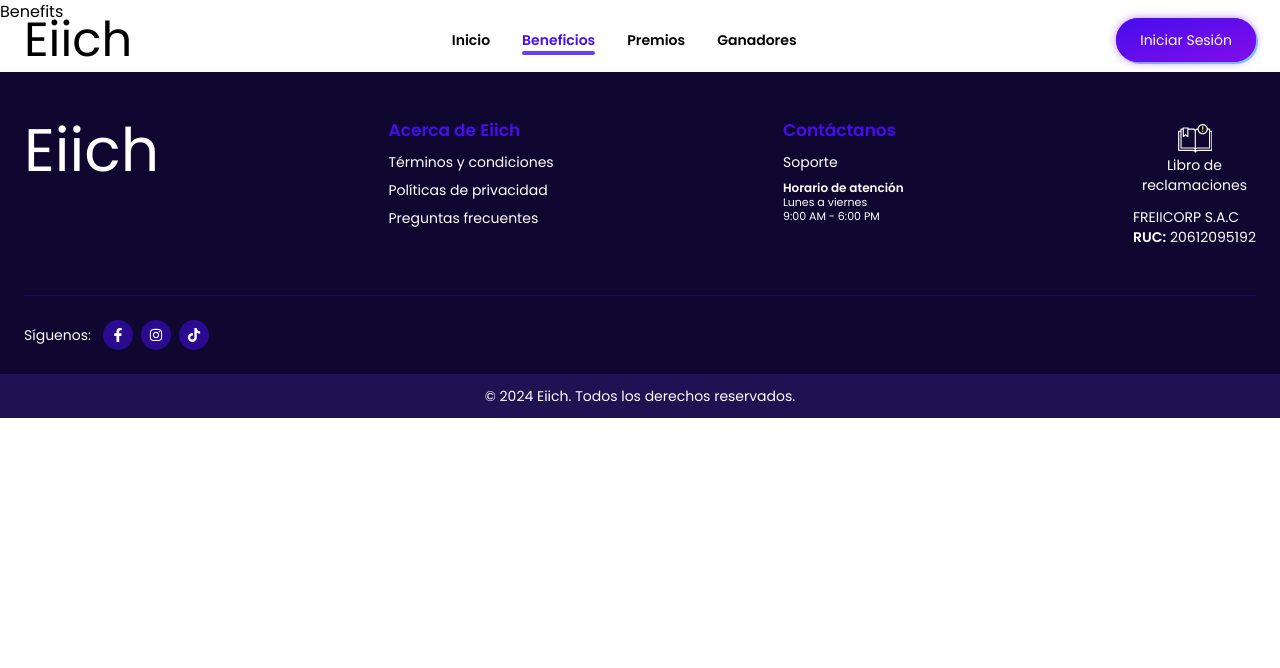
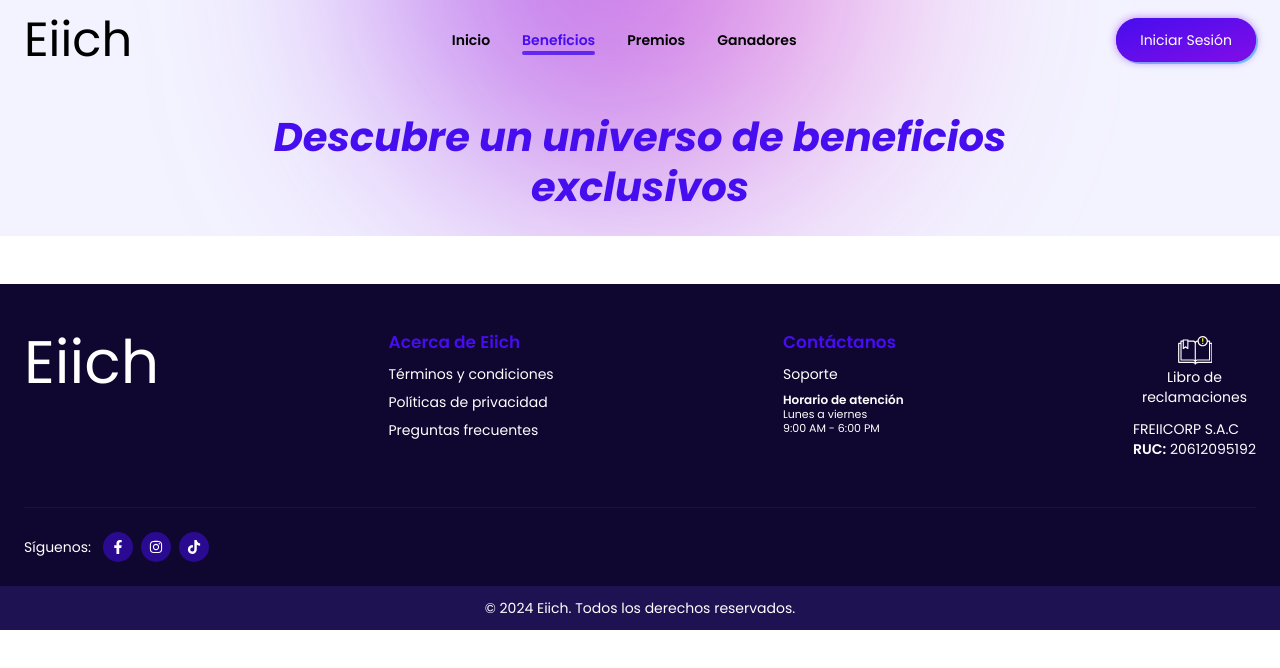
Before and after one commit to NosliwKuns/eiich, a React (Vite) app in the folder eiich/frontend/: page /beneficios in a window 1280 px wide. Shown: the top 668 px of the page. Built offline with nearby package versions, Linux system fonts and the light colour scheme.

Commit message:
Add styles and content to the header for pages benefits, awards and winners

```diff
--- /dev/null
+++ b/eiich/frontend/src/components/Header.tsx
@@ -0,0 +1,18 @@
+import { Container } from "./ui/Container"
+
+interface props {
+	children: string
+}
+
+export const Header: React.FC<props> = ({ children }) => {
+	return (
+		<section className="relative bg-babyBlue pb-6 pt-28 overflow-hidden">
+			<div className="absolute -top-10 left-1/2 -translate-y-1/2 -translate-x-1/2 w-[30rem] h-[30rem] rounded-full blur-[120px] bg-gradient-to-r from-electricPurple/70 to-magentaPink/40 z-10"></div>
+			<Container>
+				<h2 className="relative text-[2.5rem] text-center font-bold italic text-vividIndigo px-40 leading-tight z-20">
+					{children}
+				</h2>
+			</Container>
+		</section>
+	)
+}
--- a/eiich/frontend/src/pages/benefits/Benefits.tsx
+++ b/eiich/frontend/src/pages/benefits/Benefits.tsx
@@ -1,6 +1,9 @@
+import { Header } from "@/components/Header"
 
 export const Benefits = () => {
-  return (
-    <div>Benefits</div>
-  )
+	return (
+		<>
+			<Header>Descubre un universo de beneficios exclusivos</Header>
+		</>
+	)
 }
--- a/eiich/frontend/tailwind.config.js
+++ b/eiich/frontend/tailwind.config.js
@@ -10,7 +10,8 @@ export default {
         magentaPink: "#f92bb1",
         electricPurple: "#820de7",
         vividIndigo: "#460def",
-        skyBlue: "#00bdff"
+        skyBlue: "#00bdff",
+        babyBlue: "#f3f3ff"
       }
     },
   },
```
